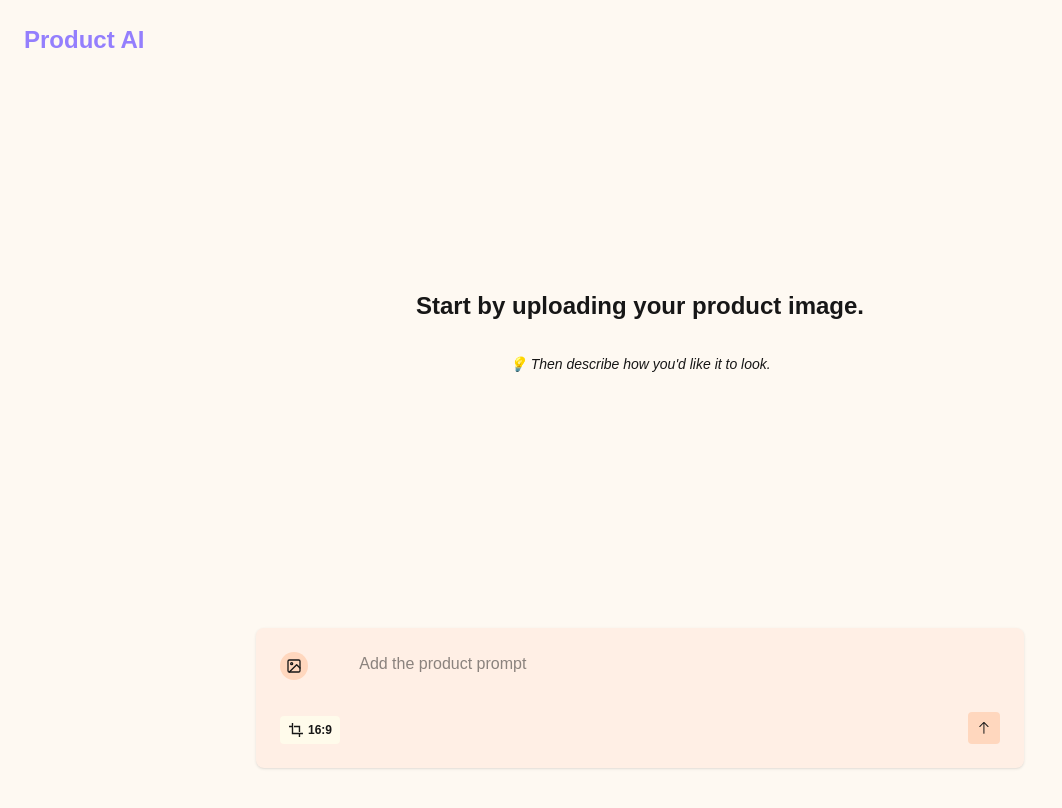
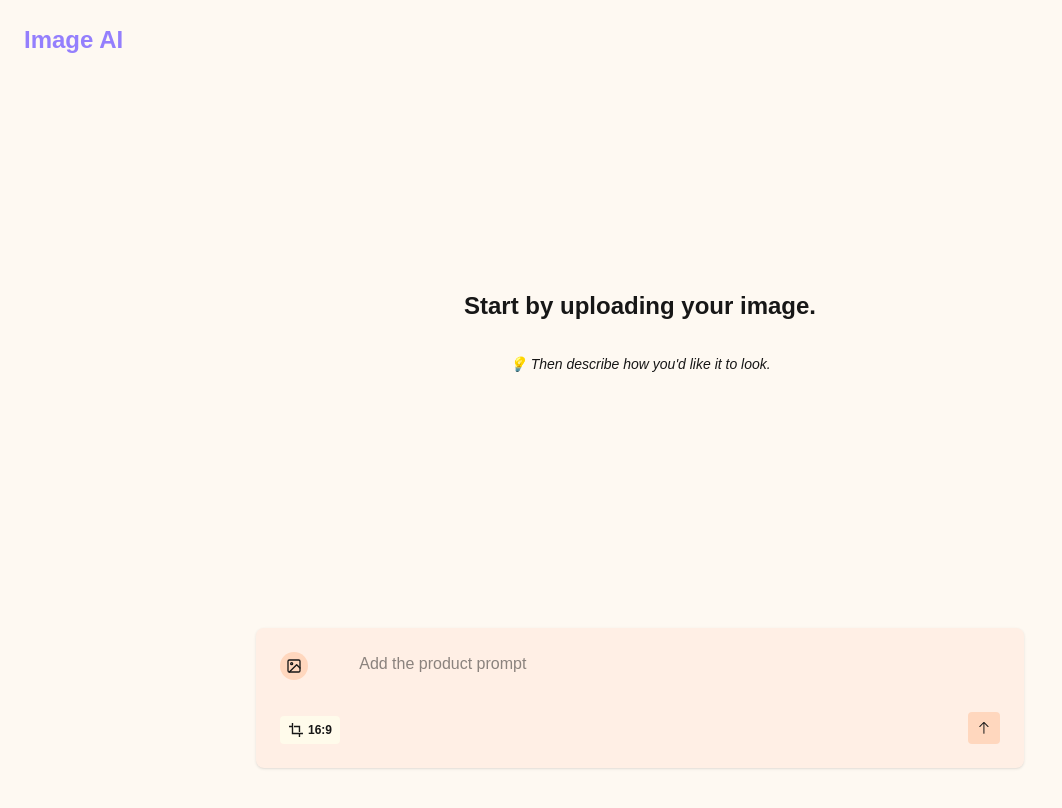
Before and after one commit to bqShina/image-to-image-generator, a Next.js app: page / in a window 1280 px wide. Shown: the top 808 px of the page, without its empty margins (0-1062 px from the left). Built offline with nearby package versions, Linux system fonts and the light colour scheme.

Commit message:
Update into image AI

```diff
--- a/app/Navbar.tsx
+++ b/app/Navbar.tsx
@@ -9,7 +9,7 @@ const Navbar = () => {
           href="/"
           className="text-[#947ffd] dark:text-[#CDC1FF] text-2xl font-bold"
         >
-          Product AI
+          Image AI
         </Link>
       </div>
     </nav>
--- a/app/components/CreatedGallery.tsx
+++ b/app/components/CreatedGallery.tsx
@@ -63,7 +63,7 @@ const CreatedGallery = () => {
         ) : (
           <div className="text-center space-y-8 flex flex-col justify-center items-center h-[50vh]">
             <h1 className="text-2xl  font-semibold">
-              Start by uploading your product image.
+              Start by uploading your image.
             </h1>
             <p className="italic text-sm">
               💡 Then describe how you&apos;d like it to look.
--- a/app/components/PromptArea.tsx
+++ b/app/components/PromptArea.tsx
@@ -125,7 +125,7 @@ const PromptArea = () => {
       }
     } catch (error) {
       console.log(error);
-      setErrorMessage("Image generating fails");
+      setErrorMessage("Image generation failed. Try a new prompt.");
     }
   };
   return (
```
